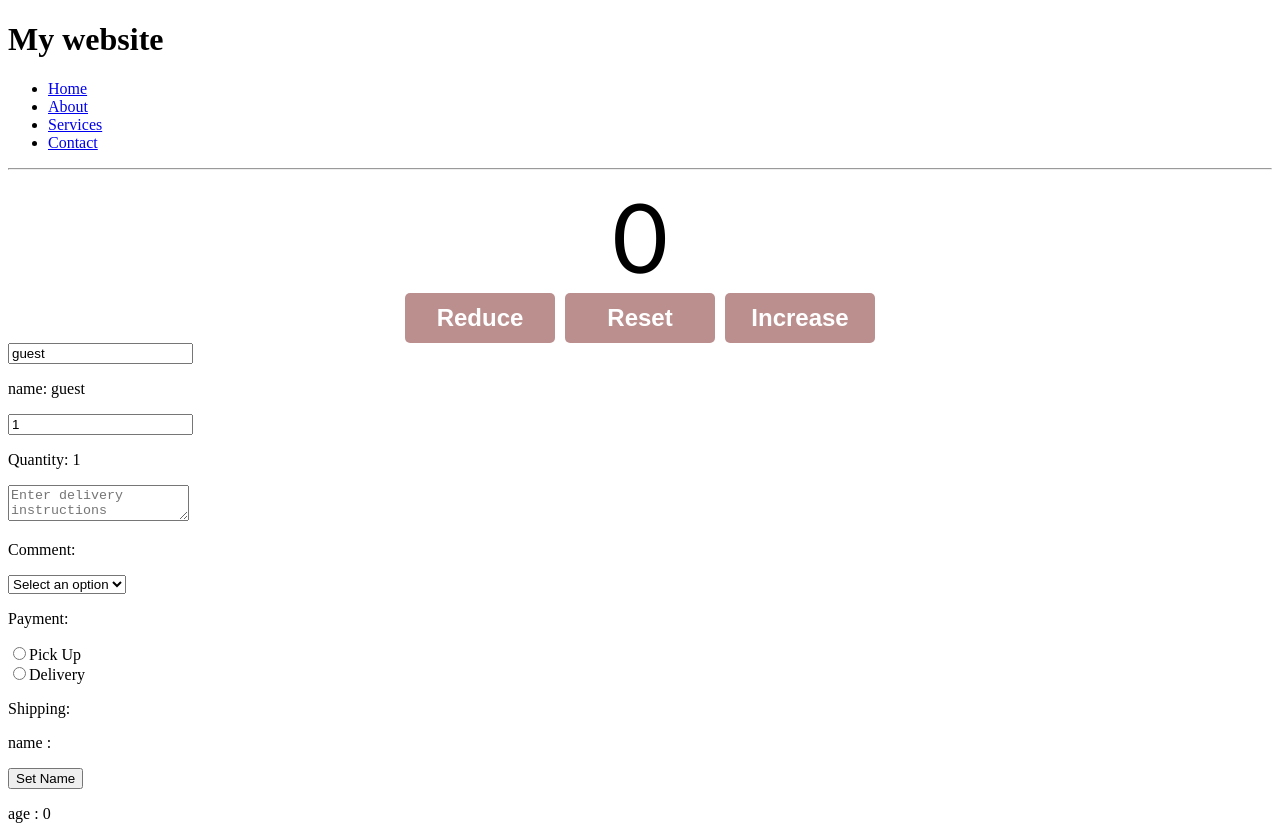
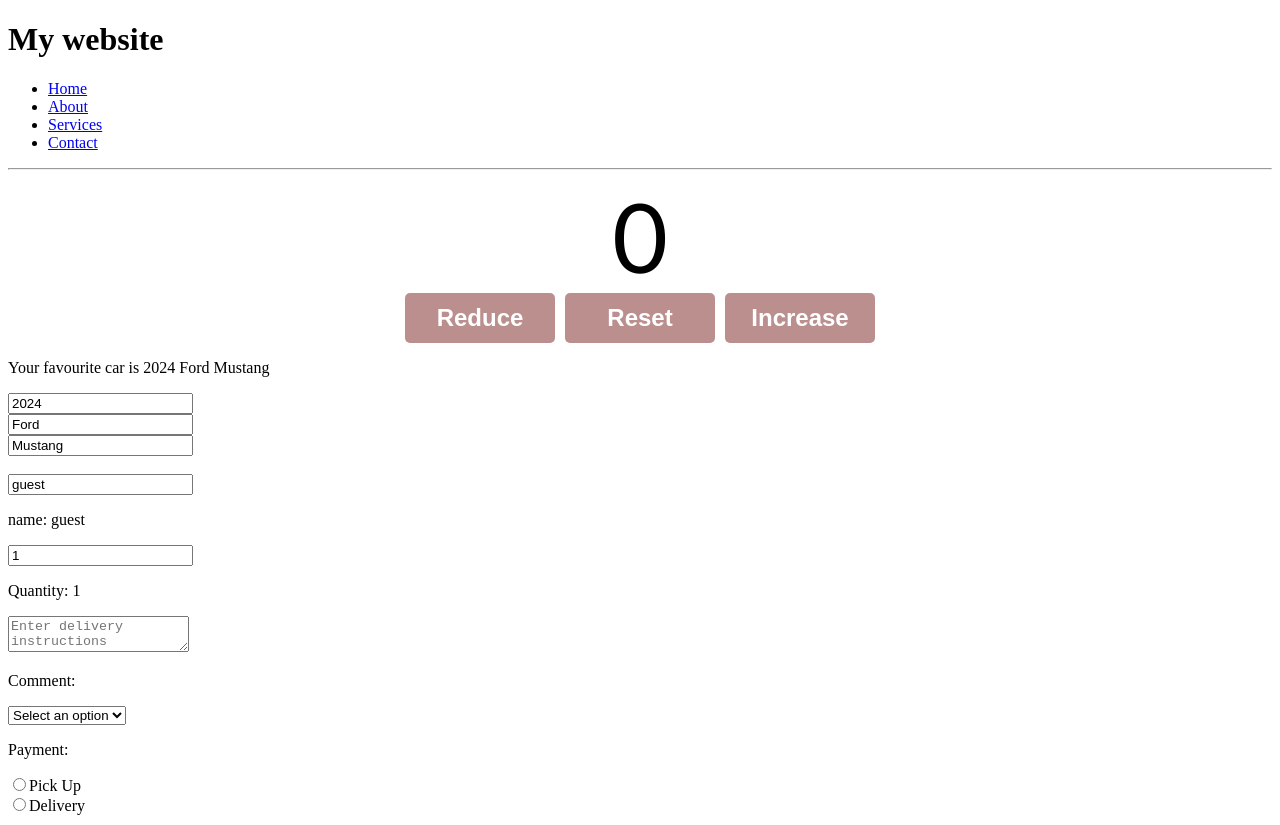
Before and after one commit to zeinaaabbb/my-react-app, a React (Vite) app: page / in a window 1280 px wide. Shown: the top 825 px of the page. Built offline with nearby package versions, Linux system fonts and the light colour scheme.

Commit message:
updating objects in state

```diff
--- a/src/App.jsx
+++ b/src/App.jsx
@@ -12,6 +12,7 @@
 import { Component } from "react";
 import Counter from "./Counter.jsx";
 import MoreComponent from "./MoreComponent.jsx";
+import OtherComponent from "./OtherComponent.jsx";
 
 function App() {
 
@@ -31,6 +32,7 @@
     <>
       <Header></Header>
       <Counter/>
+      <OtherComponent/><br/>
       <MoreComponent/>
       <MyComponent/>
       <ProfilePicture/>
--- /dev/null
+++ b/src/OtherComponent.jsx
@@ -0,0 +1,31 @@
+import React, {useState} from 'react'
+
+function OtherComponent () {
+
+  const [car , setCar] = useState({year: 2024, make:"Ford" , model:"Mustang"});
+
+  const handleYearChange = (e) => {
+    // spread operator allows us to quickly copy all or part of an existing array or object into another array or object.
+    // implement a update function and put in () as javascript will assume its a long function
+    setCar(c => ({...car, year: e.target.value}));
+  }
+
+  const handleMakeChange = (e) => {
+    setCar(c => ({...car, make: e.target.value}));
+  }
+
+  const handleModelChange = (e) => {
+    setCar(c => ({...car, model: e.target.value}));
+  }
+
+  return(<>
+    <div>
+      <p>Your favourite car is {car.year} {car.make} {car.model} </p>
+      <input type="number" value={car.year} onChange={handleYearChange}/><br/>
+      <input type="text" value={car.make} onChange={handleMakeChange}/><br/>
+      <input type="text" value={car.model} onChange={handleModelChange}/><br/>
+    </div>
+    </>);
+}
+
+export default OtherComponent
```
